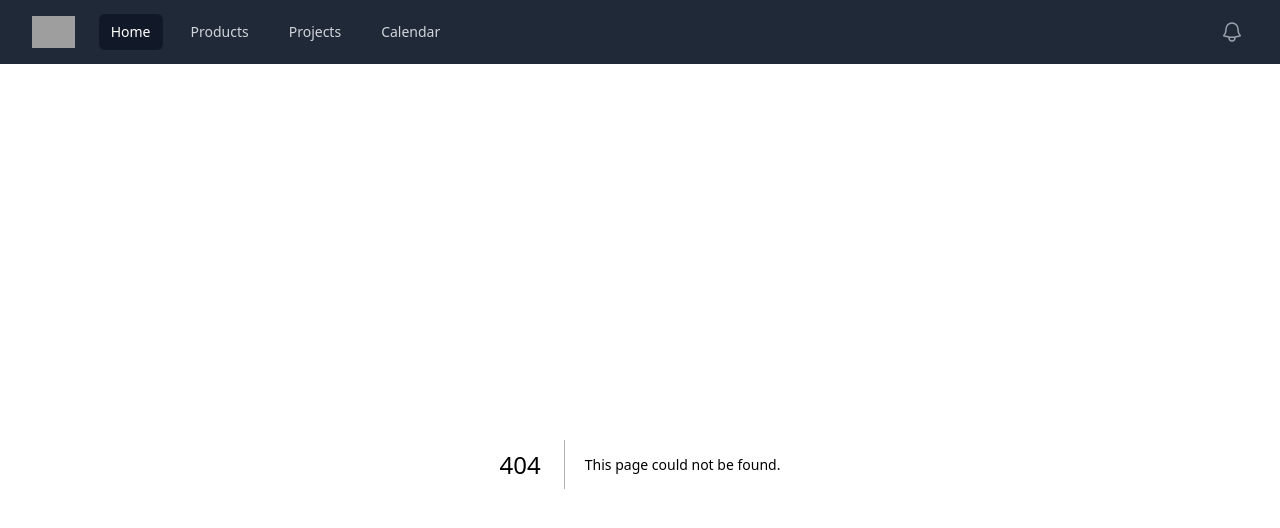
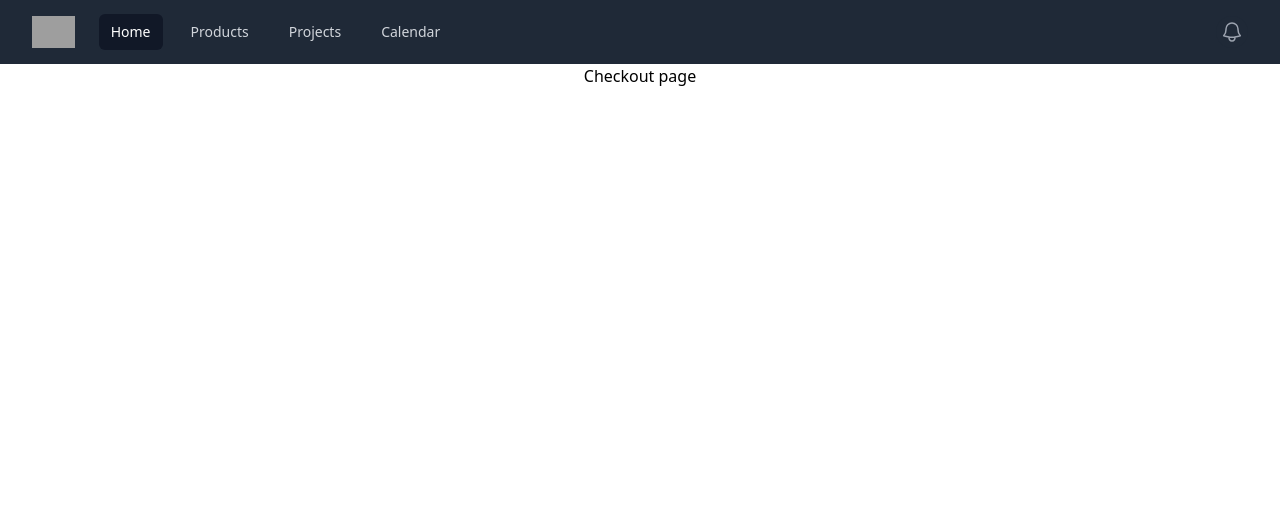
Before and after one commit to sinaderik/nextjs-routing, a Next.js app: page /checkout in a window 1280 px wide. Before the commit this address had no page. Shown: the top 528 px of the page. Built offline with nearby package versions, Linux system fonts and the light colour scheme; grey boxes are pictures that could not be loaded.

Commit message:
checkout & cart route are created

```diff
--- /dev/null
+++ b/app/(dashboard)/cart/page.tsx
@@ -0,0 +1,9 @@
+import React from 'react'
+
+const Cart = () => {
+  return (
+    <div>Cart page</div>
+  )
+}
+
+export default Cart
--- /dev/null
+++ b/app/(dashboard)/checkout/page.tsx
@@ -0,0 +1,9 @@
+import React from 'react'
+
+const Checkout = () => {
+  return (
+    <div>Checkout page</div>
+  )
+}
+
+export default Checkout
```
